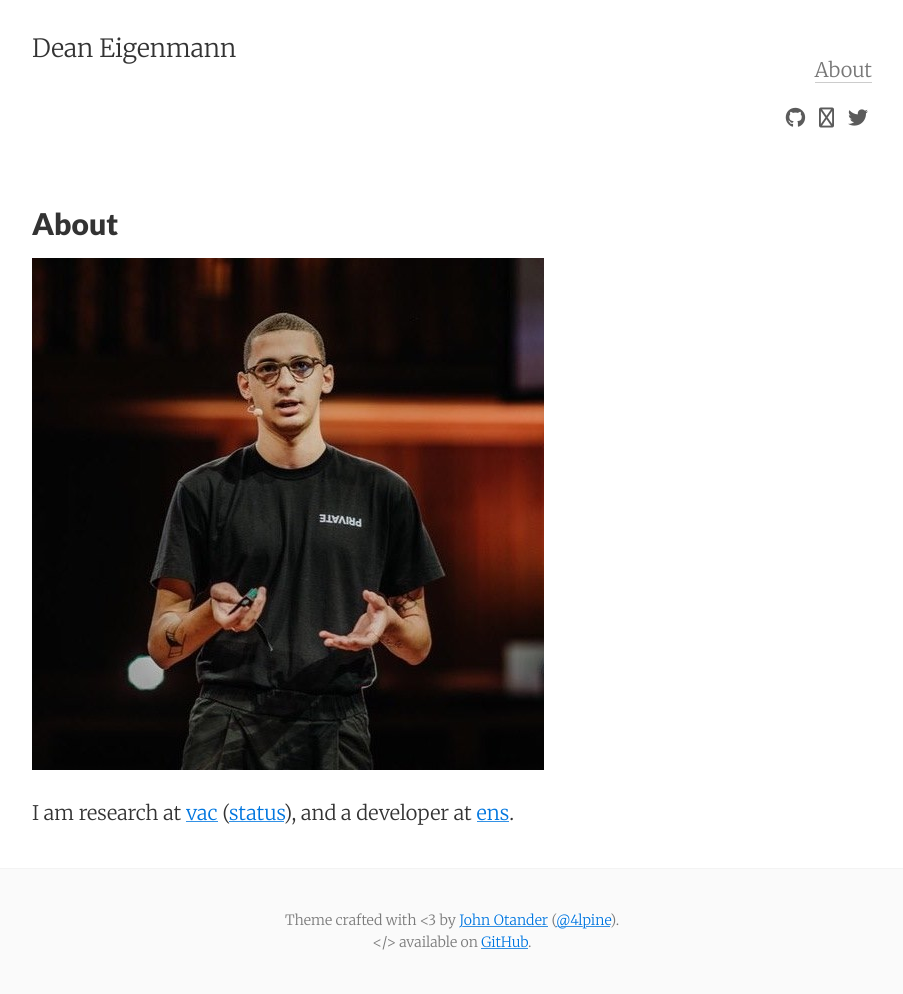
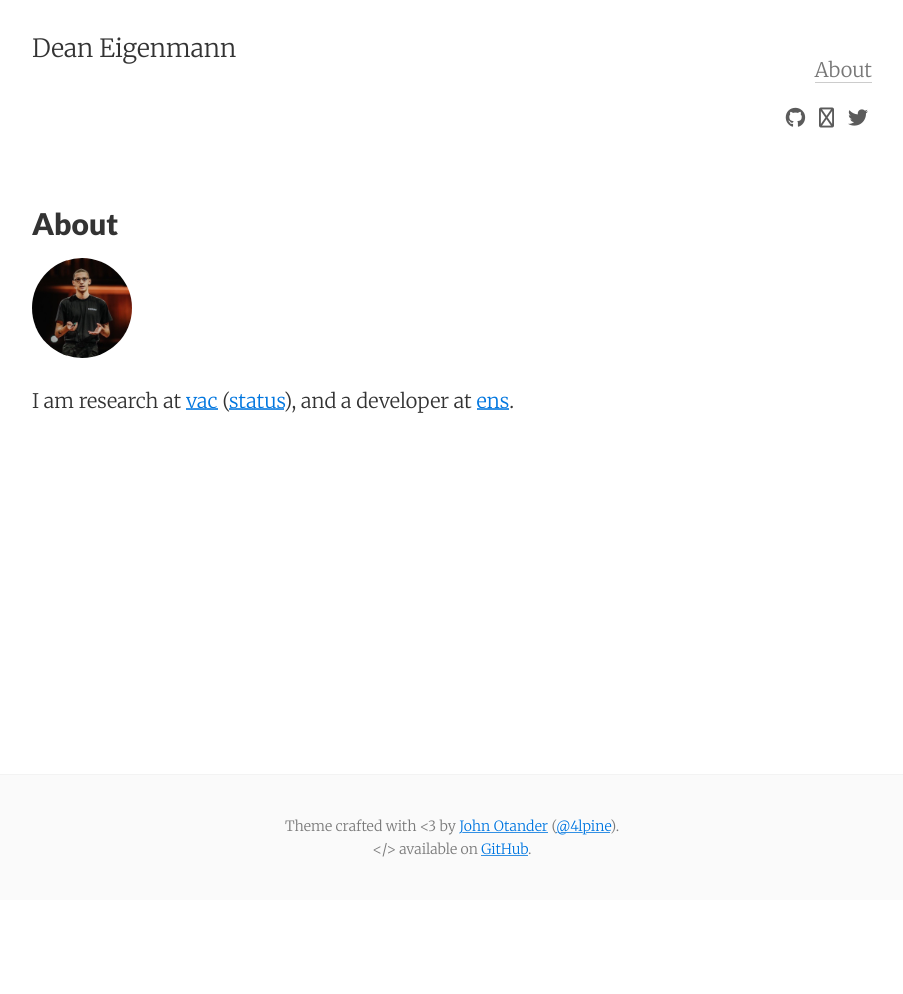
Before and after one commit to decanus/dean.eigenmann.me, a Jekyll site: the page built from about.md, in a window 1280 px wide. Shown: the whole page, without its empty margins (188-1091 px from the left). Built offline with Jekyll 4.4.1, drawn with Linux system fonts in a browser that asks for light colours; nearby versions of some CDN libraries; after the commit the page ends 900 px from its top, so only the background shows below that.

Commit message:
Update _base.scss

```diff
--- a/_sass/_base.scss
+++ b/_sass/_base.scss
@@ -32,3 +32,8 @@ body {
      -moz-box-sizing: border-box;
   -webkit-box-sizing: border-box;
 }
+
+.avatar {
+  width: 100px;
+  border-radius: 50%;
+}
```
